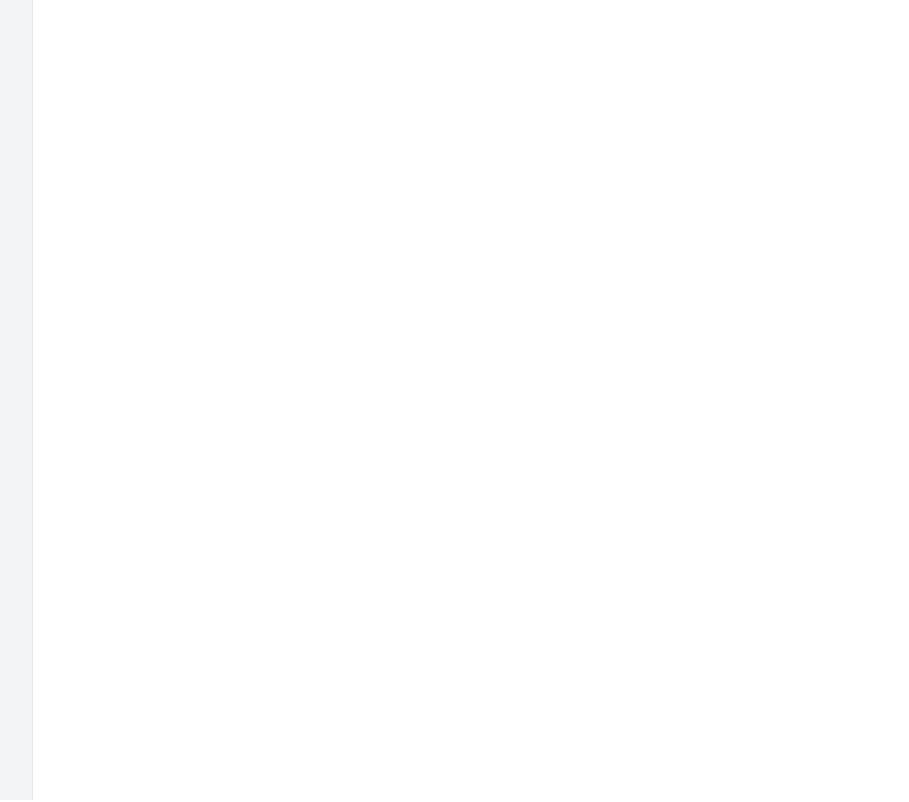
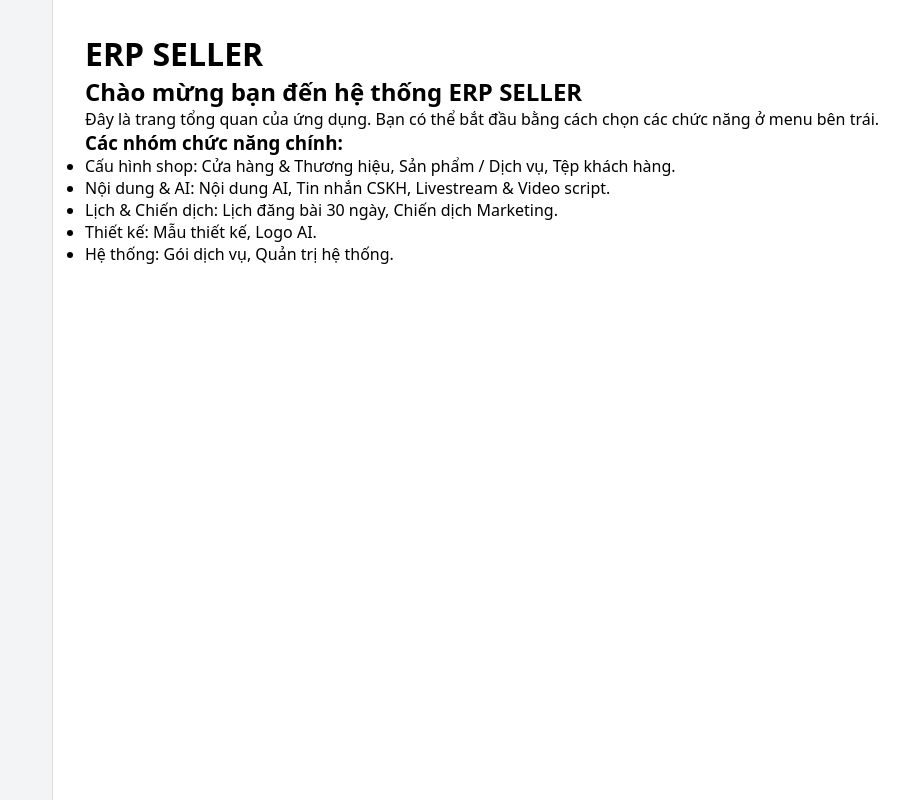
Before and after one commit to conlele0201/erp-seller-crm, a Next.js app: page / in a window 1280 px wide. Shown: the top 802 px of the page, without its empty margins (227-1136 px from the left). Built offline with nearby package versions, Linux system fonts and the light colour scheme.

Commit message:
Update globals.css

```diff
--- a/app/globals.css
+++ b/app/globals.css
@@ -1,76 +1,63 @@
-/* RESET CƠ BẢN */
+/* Reset cơ bản */
 * {
   margin: 0;
   padding: 0;
   box-sizing: border-box;
 }
 
-html,
-body {
+html, body {
   height: 100%;
+  width: 100%;
+  font-family: system-ui, sans-serif;
+  background: #ffffff;
 }
 
-body {
-  font-family: system-ui, -apple-system, BlinkMacSystemFont, "Segoe UI",
-    sans-serif;
-  background-color: #ffffff;
-  color: #111827;
+/* ----------- LAYOUT 2 CỘT CHUẨN ----------- */
+.layout-container {
+  display: flex;
+  width: 100%;
+  height: 100vh;
 }
 
-/* SIDEBAR LAYOUT */
+/* SIDEBAR */
 .sidebar {
-  width: 260px;
-  background-color: #f3f4f6;
-  border-right: 1px solid #e5e7eb;
-  height: 100vh;
+  width: 280px;
+  min-width: 280px;
+  background: #f3f4f6;
+  border-right: 1px solid #ddd;
+  overflow-y: auto;
+  padding: 20px;
+}
+
+/* CONTENT */
+.main-content {
+  flex: 1;
+  padding: 32px;
+  background: #fff;
   overflow-y: auto;
 }
 
-/* LOGO / TITLE */
-.sidebar-title {
-  font-size: 20px;
-  font-weight: 700;
-  padding: 20px 24px 16px 24px;
+/* ACTIVE MENU */
+.menu-item.active {
+  background: #e53935 !important;
+  color: #fff !important;
+  font-weight: bold;
+  width: 100%;
+  border-radius: 6px;
 }
 
-/* TIÊU ĐỀ NHÓM */
-.sidebar-group-title {
-  font-size: 14px;
-  font-weight: 700;
-  color: #4b5563;
-  margin-top: 20px;
-  margin-bottom: 8px;
-  padding: 0 24px;
+/* Hover menu */
+.menu-item:hover {
+  background: #ff4d4d;
+  color: #fff;
 }
 
-/* ITEM MENU – TRÀN FULL 2 BÊN */
-.sidebar-item {
+/* Menu item chuẩn */
+.menu-item {
   display: block;
-  width: 100%;
-  padding: 10px 24px;
-  font-size: 15px;
-  color: #111827;
-  background-color: transparent;
-  border: none;
-  text-align: left;
+  padding: 10px 14px;
+  margin-bottom: 6px;
+  border-radius: 6px;
   cursor: pointer;
-  transition: background-color 0.15s ease, color 0.15s ease;
+  transition: 0.2s;
 }
-
-/* HOVER: ĐỎ NHẠT */
-.sidebar-item:hover {
-  background-color: #fee2e2;
-  color: #b91c1c;
-}
-
-/* ACTIVE: ĐỎ ĐẬM – TRÀN HẾT 2 BÊN */
-.sidebar-item-active {
-  background-color: #ef4444;
-  color: #ffffff;
-  font-weight: 600;
-}
-
-/* ĐẢM BẢO NỘI DUNG BÊN PHẢI NỀN TRẮNG */
-main {
-  background-color: #ffffff;
-}
```
